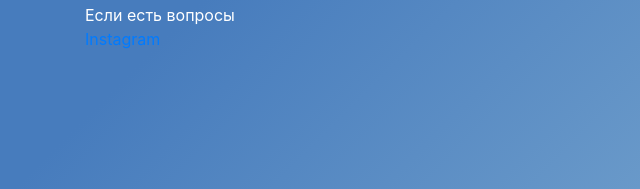
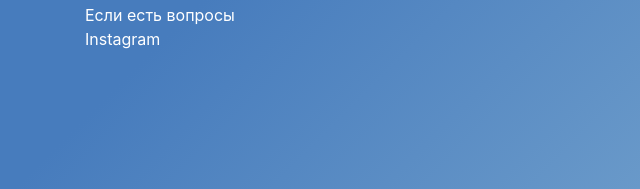
Before and after one commit to zellenka/calc, a plain HTML site: page index.html in a window 1280 px wide. Shown: the part 608-797 px from the top of the page, 0-640 px from the left. Drawn offline with nearby package versions, Linux system fonts and the light colour scheme.

Commit message:
link color

```diff
--- a/css/style.css
+++ b/css/style.css
@@ -23,3 +23,7 @@ html {
 .result {
 	font-size: 30px
 }
+
+.contacts__link {
+    color: #fff
+}
--- a/index.html
+++ b/index.html
@@ -107,7 +107,7 @@
         <div class="row">
             <div class="col-lg-12">
                 Если есть вопросы
-                <p><a href="https://www.instagram.com/posrednik.taobao/" target=_blank>Instagram</a></p>
+                <p><a href="https://www.instagram.com/posrednik.taobao/" target=_blank class="contacts__link">Instagram</a></p>
 
             </div>
         </div>
```
